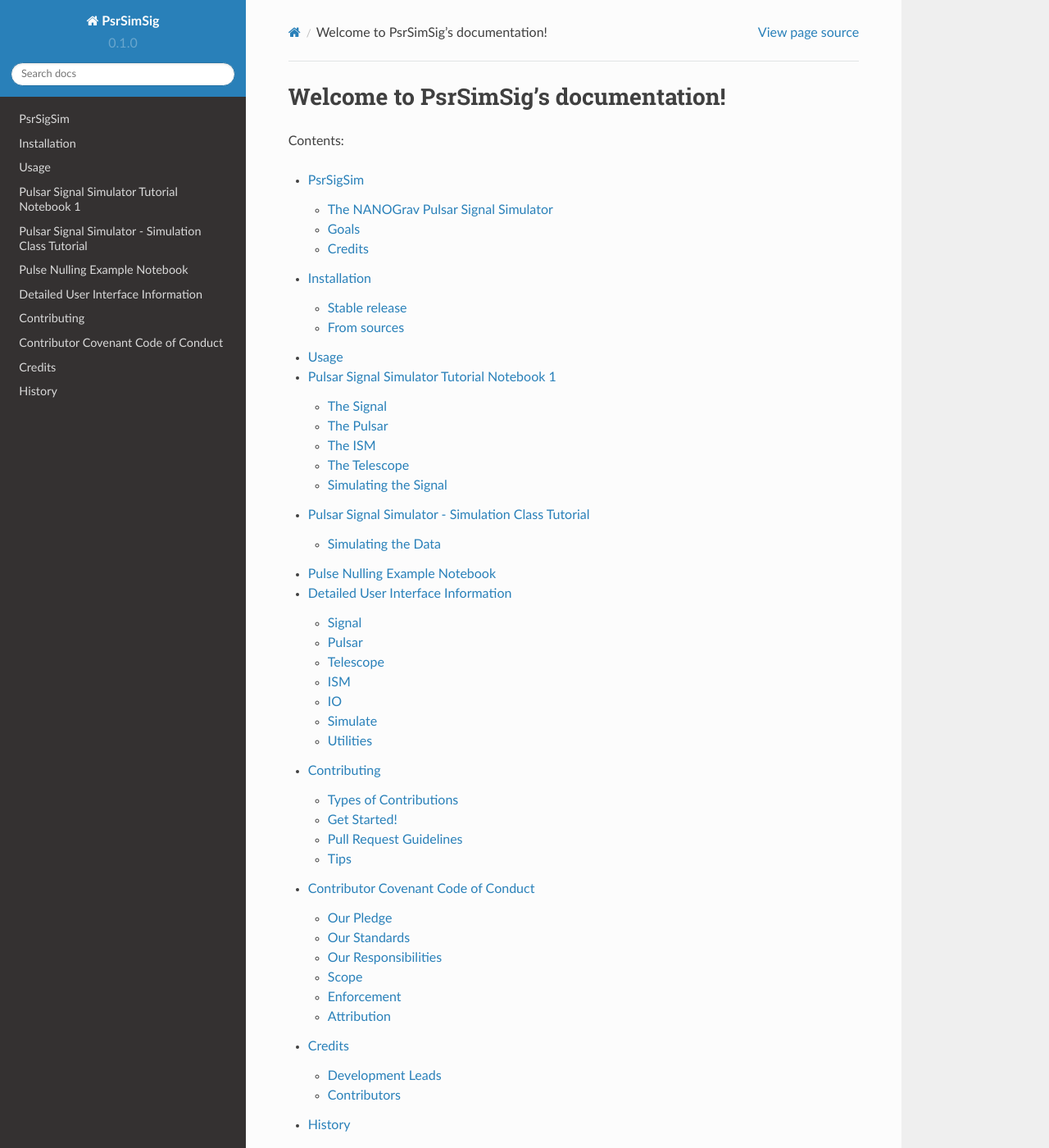
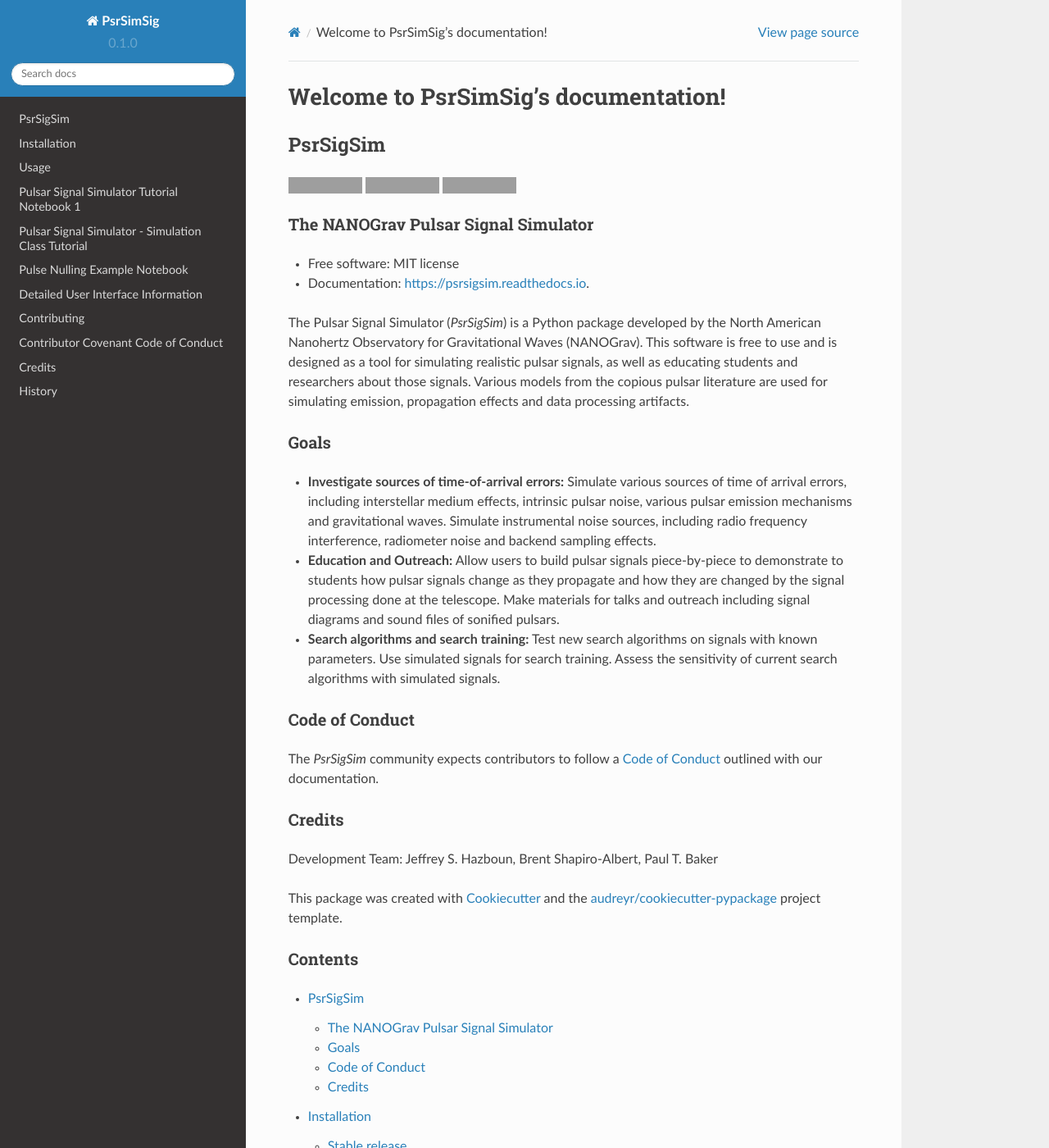
Before and after one commit to PsrSigSim/PsrSigSim, a Sphinx documentation site: the page built from docs/index.rst, in a window 1280 px wide and 1400 px high. Shown: the whole window at 82% size. Built offline with Sphinx 7.4.7 and the Read the Docs theme 2.0.0, drawn with Linux system fonts in a browser that asks for light colours; grey boxes are pictures that could not be loaded.

Commit message:
Link CoC to Readme

```diff
--- a/CODE_OF_CONDUCT.rst
+++ b/CODE_OF_CONDUCT.rst
@@ -59,7 +59,7 @@
 -----------
 
 Instances of abusive, harassing, or otherwise unacceptable behavior may be
-reported by contacting the project team at jeffrey.hazboun@gmail.com. All
+reported by contacting the project team at this `email`_. All
 complaints will be reviewed and investigated and will result in a response that
 is deemed necessary and appropriate to the circumstances. The project team is
 obligated to maintain confidentiality with regard to the reporter of an incident.
@@ -82,3 +82,4 @@
 
 .. _here: https://www.contributor-covenant.org/version/1/4/code-of-conduct.html
 .. _`Contributor Covenant`: https://www.contributor-covenant.org
+.. _`email`: jeffrey.hazboun@gmail.com
--- a/README.rst
+++ b/README.rst
@@ -33,11 +33,16 @@
 * **Education and Outreach:** Allow users to build pulsar signals piece-by-piece to demonstrate to students how pulsar signals change as they propagate and how they are changed by the signal processing done at the telescope. Make materials for talks and outreach including signal diagrams and sound files of sonified pulsars.
 * **Search algorithms and search training:** Test new search algorithms on signals with known parameters. Use simulated signals for search training. Assess the sensitivity of current search algorithms with simulated signals.
 
+Code of Conduct
+---------------
+The `PsrSigSim` community expects contributors to follow a `Code of Conduct`_ outlined with our documentation.
 
 Credits
 -------
+Development Team: Jeffrey S. Hazboun, Brent Shapiro-Albert, Paul T. Baker
 
 This package was created with Cookiecutter_ and the `audreyr/cookiecutter-pypackage`_ project template.
 
+.. _`Code of Conduct`: https://psrsigsim.readthedocs.io/en/latest/code_of_conduct.html
 .. _Cookiecutter: https://github.com/audreyr/cookiecutter
 .. _`audreyr/cookiecutter-pypackage`: https://github.com/audreyr/cookiecutter-pypackage
--- a/docs/index.rst
+++ b/docs/index.rst
@@ -1,7 +1,9 @@
 Welcome to PsrSimSig's documentation!
 ======================================
+.. include:: ../README.rst
 
-Contents:
+Contents
+--------
 
 .. toctree::
    :maxdepth: 2
```
